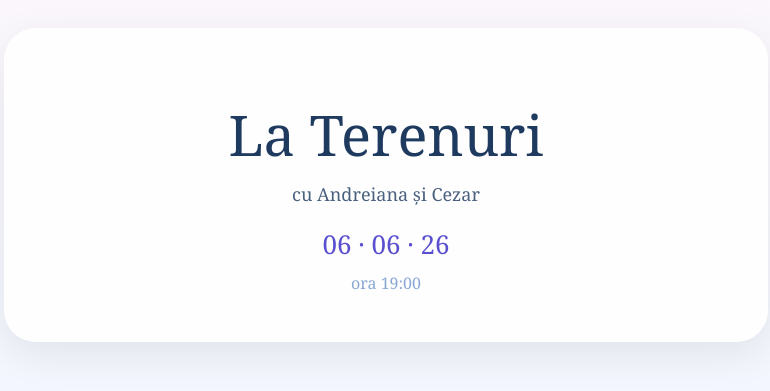
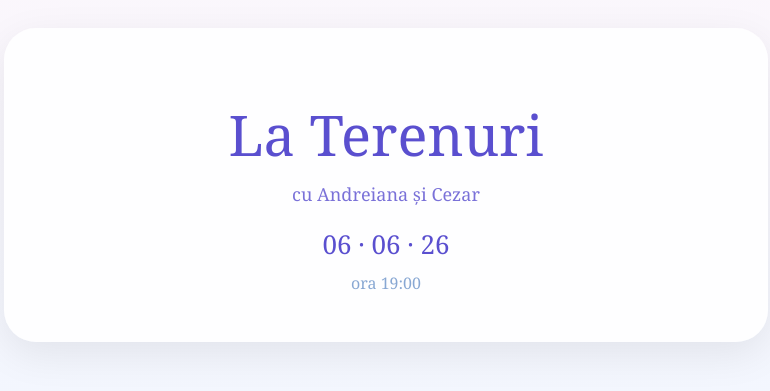
Before and after one commit to andreiana007/wed-invitation, a Next.js app: page / in a window 1280 px wide. Shown: the part 239-630 px from the top of the page, without its empty margins (254-1024 px from the left). Built offline with nearby package versions, Linux system fonts and the light colour scheme.

Commit message:
Update page.js

```diff
--- a/app/page.js
+++ b/app/page.js
@@ -25,7 +25,7 @@ export default function Page() {
           style={{
             fontSize: "56px",
             margin: "20px 0 10px 0",
-            color: "#1e3a5f",
+            color: "#5a4fcf",
             fontWeight: 500,
           }}
         >
@@ -36,7 +36,7 @@ export default function Page() {
           style={{
             fontSize: "18px",
             marginBottom: "20px",
-            color: "#1e3a5f",
+            color: "#5a4fcf",
             opacity: 0.8,
           }}
         >
```
